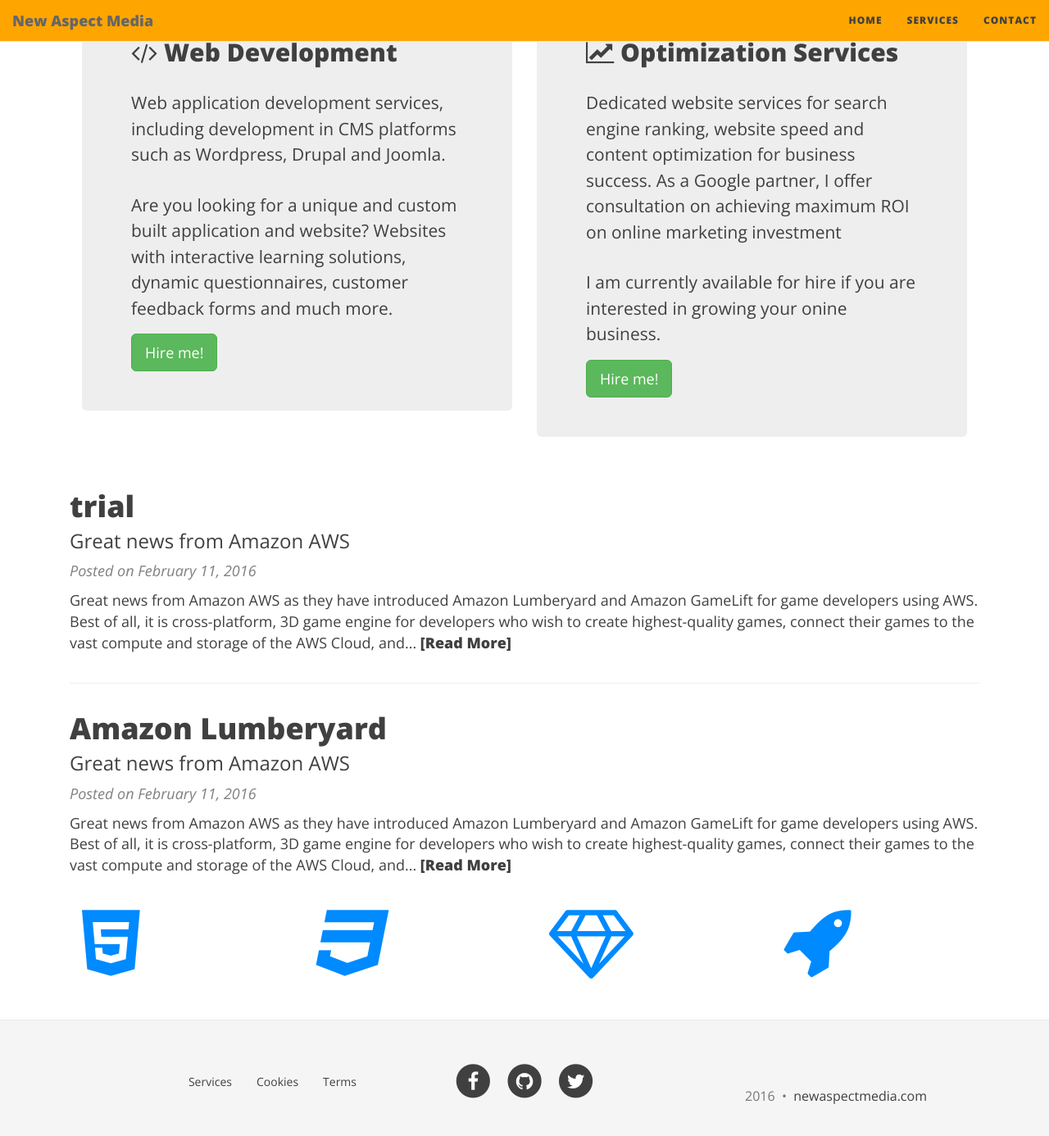
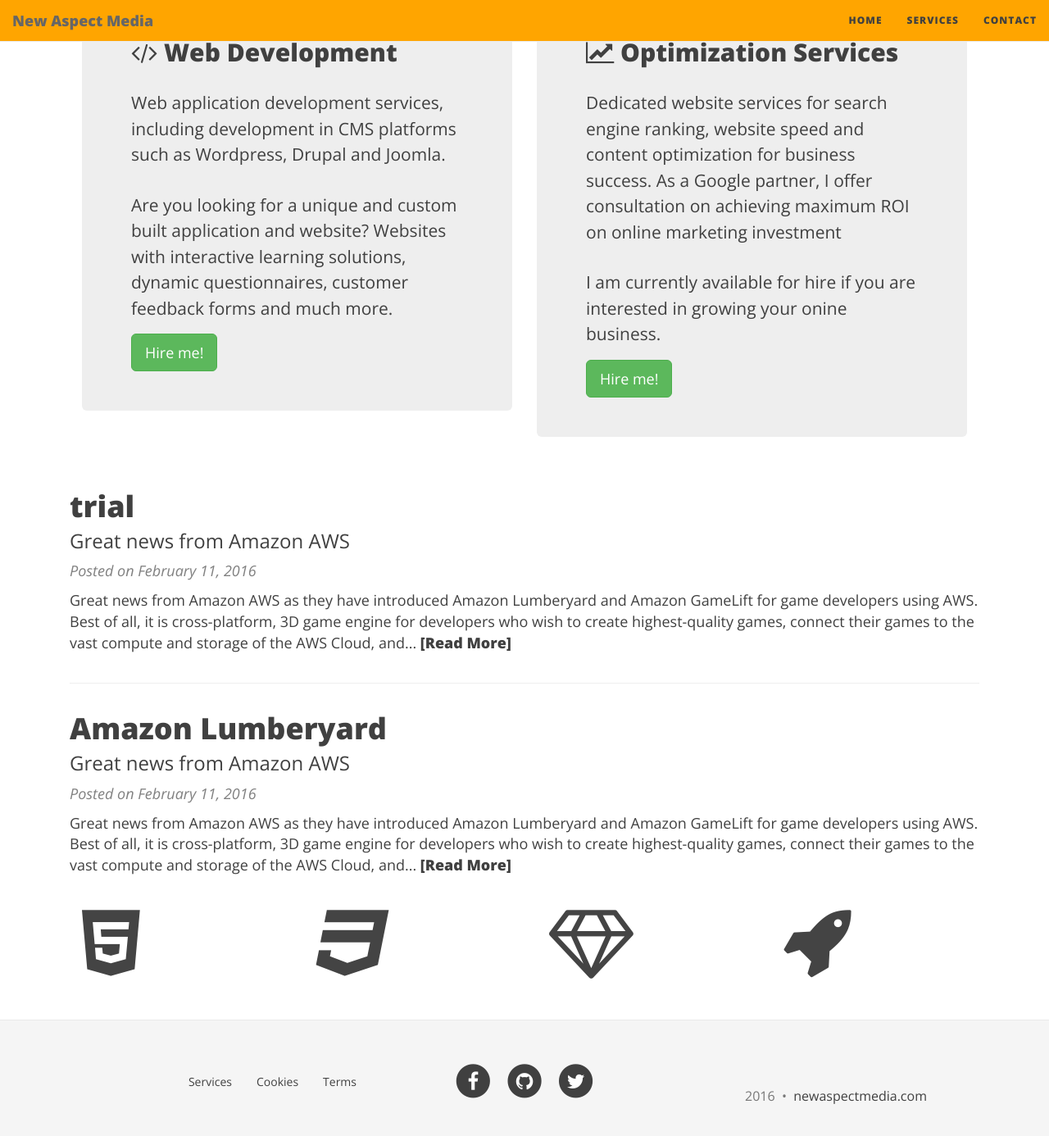
Before and after one commit to newmedia77/appxnam, a Jekyll site: the page built from index.html, in a window 1280 px wide and 1400 px high, scrolled down 304 px. Shown: the top 1386 px of the window at 82% size. Built offline with Jekyll 4.4.1, drawn with Linux system fonts in a browser that asks for light colours; nearby versions of some CDN libraries; the list of posts is cut into pages by our own code.

Commit message:
andreas
clients

```diff
--- a/css/custom.css
+++ b/css/custom.css
@@ -36,3 +36,6 @@
     margin-right: 0px;
     margin-left: 0px;
 }
+aside.clients {
+  text-align: center;
+}
--- a/css/main.css
+++ b/css/main.css
@@ -22,7 +22,7 @@
   font-weight: 800;
 }
 a {
-  color: #008AFF;
+  color: #444444;
 }
 a:hover,
 a:focus {
```
